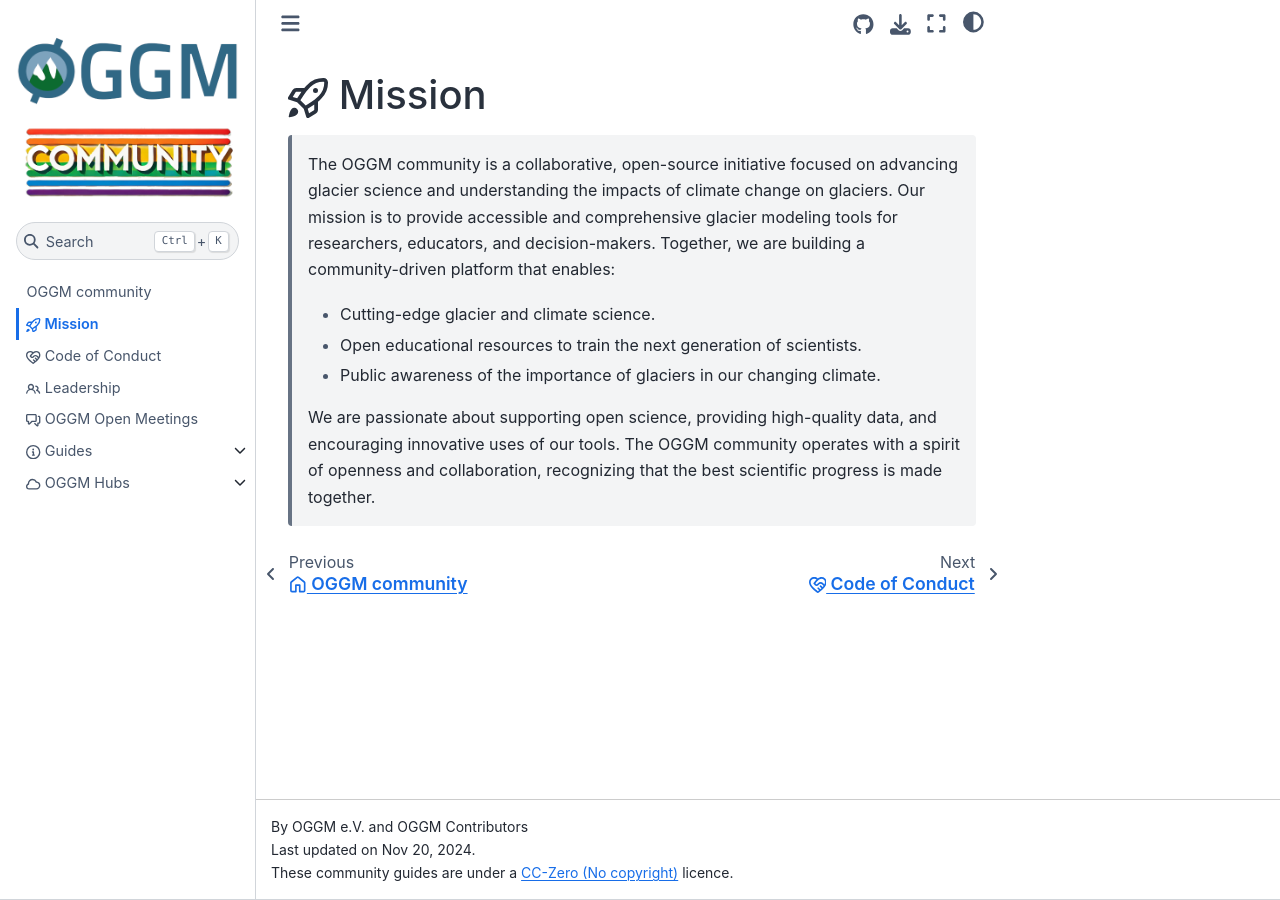
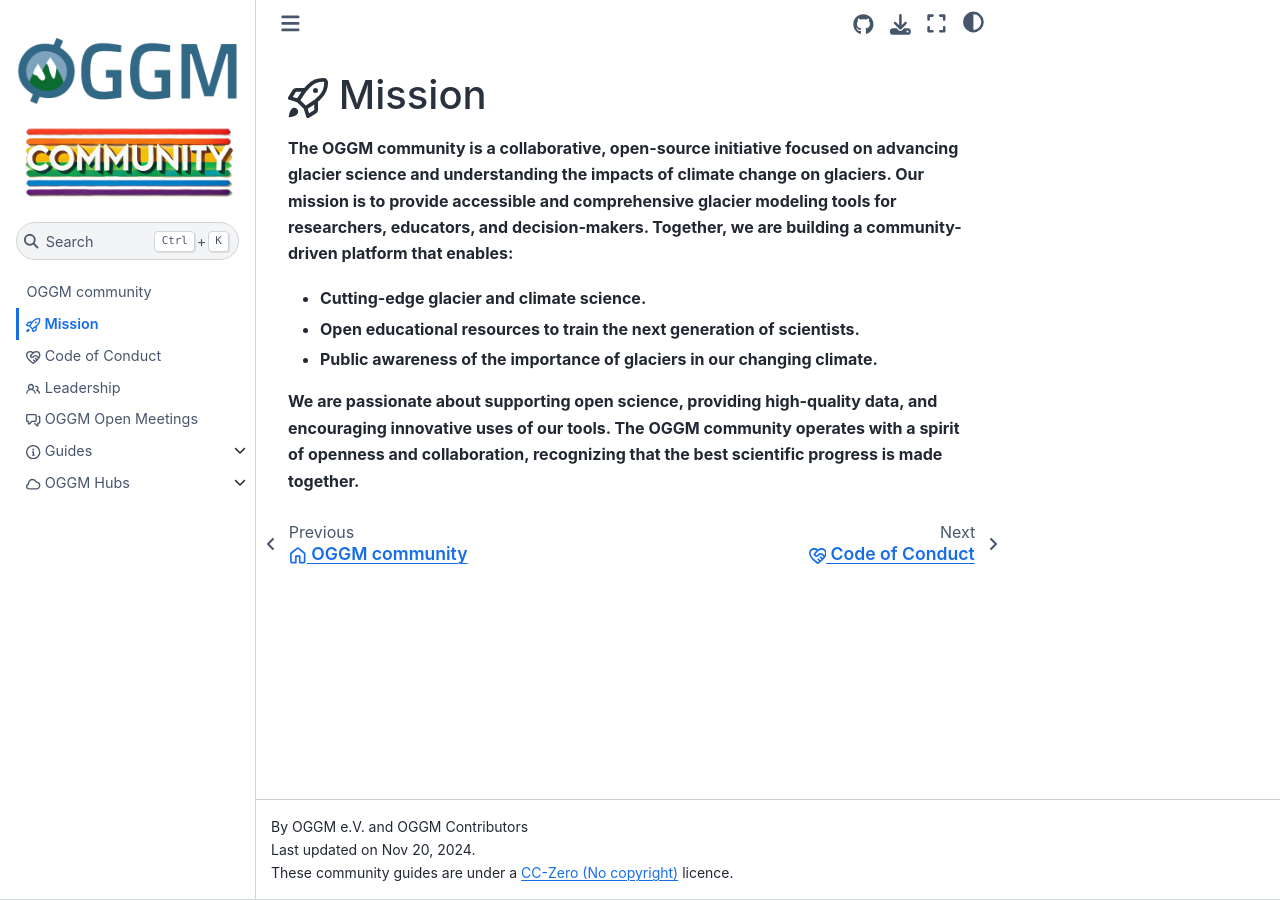
Before and after one commit to OGGM/community, a Jupyter Book: the page built from mission.md, in a window 1280 px wide. Built offline with Jupyter Book 1.0.4 settings and Sphinx 7.4.7 and the Sphinx Book theme 1.1.4, drawn with Linux system fonts in a browser that asks for light colours.

```diff
--- a/mission.md
+++ b/mission.md
@@ -1,9 +1,9 @@
 # {octicon}`rocket` Mission
 
-> The OGGM community is a collaborative, open-source initiative focused on advancing glacier science and understanding the impacts of climate change on glaciers. Our mission is to provide accessible and comprehensive glacier modeling tools for researchers, educators, and decision-makers. Together, we are building a community-driven platform that enables:
->
-> - Cutting-edge glacier and climate science.
-> - Open educational resources to train the next generation of scientists.
-> - Public awareness of the importance of glaciers in our changing climate.
->
-> We are passionate about supporting open science, providing high-quality data, and encouraging innovative uses of our tools. The OGGM community operates with a spirit of openness and collaboration, recognizing that the best scientific progress is made together.
+**The OGGM community is a collaborative, open-source initiative focused on advancing glacier science and understanding the impacts of climate change on glaciers. Our mission is to provide accessible and comprehensive glacier modeling tools for researchers, educators, and decision-makers. Together, we are building a community-driven platform that enables:**
+
+- **Cutting-edge glacier and climate science.**
+- **Open educational resources to train the next generation of scientists.**
+- **Public awareness of the importance of glaciers in our changing climate.**
+
+**We are passionate about supporting open science, providing high-quality data, and encouraging innovative uses of our tools. The OGGM community operates with a spirit of openness and collaboration, recognizing that the best scientific progress is made together.**
```
